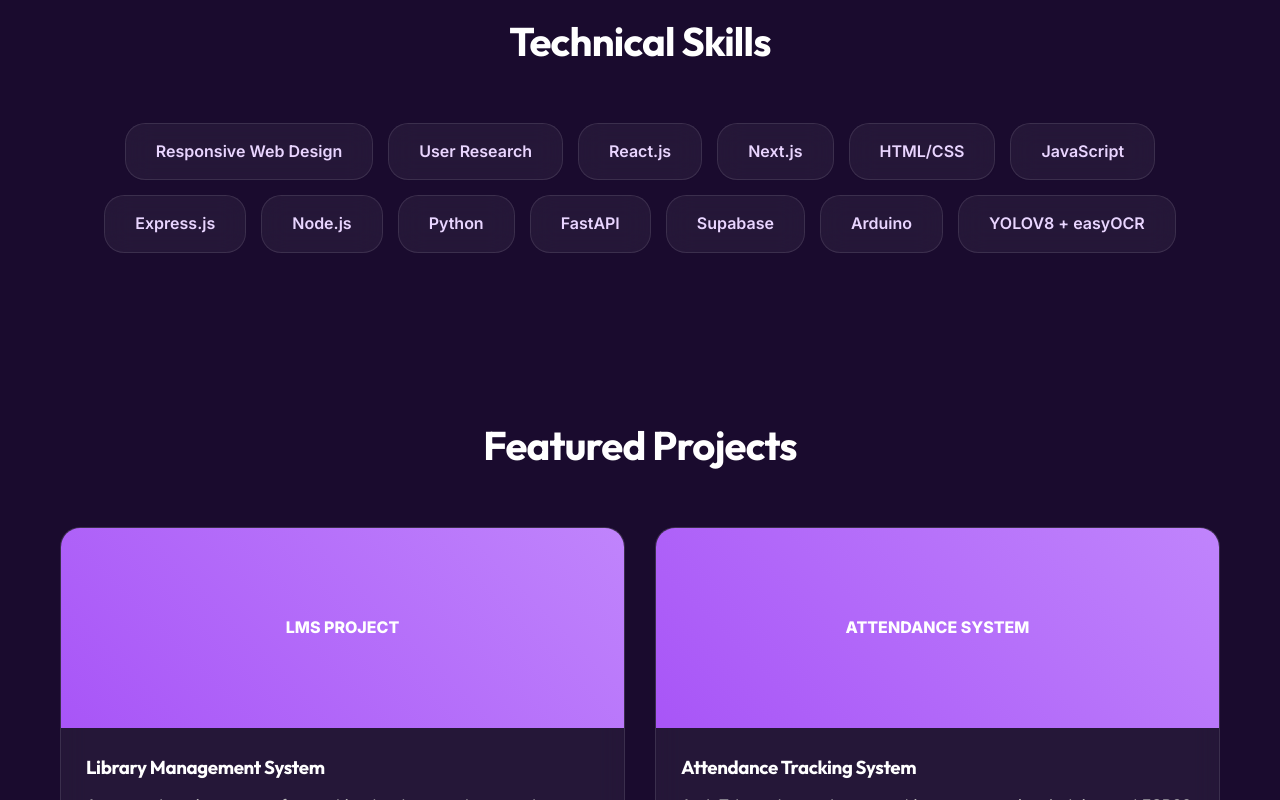
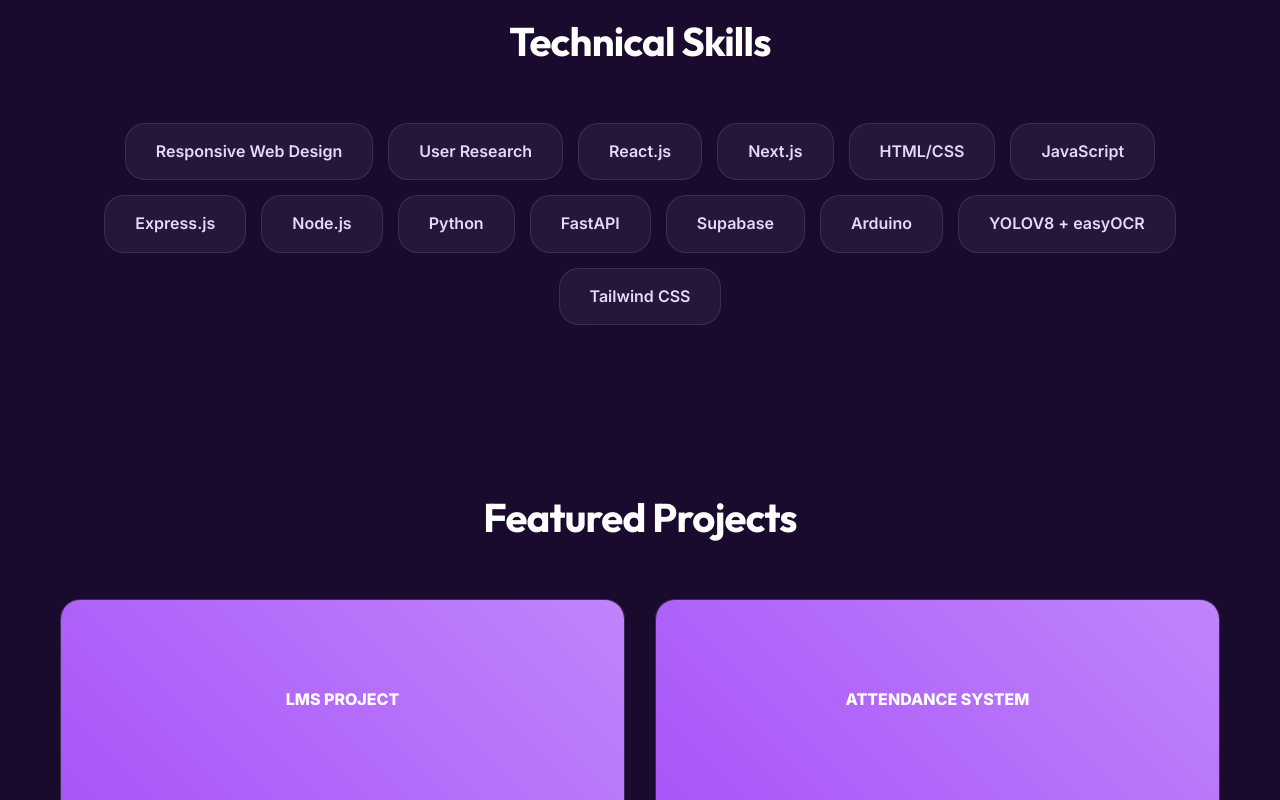
Before and after one commit to brendonjaze/Brendon-Portfolio, a Next.js app: page / in a window 1280 px wide. Shown: the part 1420-2220 px from the top of the page. Built offline with nearby package versions, Linux system fonts and the light colour scheme.

Commit message:
added skills

```diff
--- a/src/app/page.tsx
+++ b/src/app/page.tsx
@@ -76,7 +76,7 @@ export default function Home() {
         <section id="skills" style={{ padding: '80px 20px' }}>
           <h2 style={{ fontSize: '2.5rem', marginBottom: '50px', textAlign: 'center' }}>Technical Skills</h2>
           <div style={{ display: 'flex', flexWrap: 'wrap', gap: '15px', justifyContent: 'center' }}>
-            {['Responsive Web Design', 'User Research', 'React.js', 'Next.js', 'HTML/CSS', 'JavaScript', 'Express.js', 'Node.js', 'Python', 'FastAPI', 'Supabase', 'Arduino', 'YOLOV8 + easyOCR'].map((skill) => (
+            {['Responsive Web Design', 'User Research', 'React.js', 'Next.js', 'HTML/CSS', 'JavaScript', 'Express.js', 'Node.js', 'Python', 'FastAPI', 'Supabase', 'Arduino', 'YOLOV8 + easyOCR', 'Tailwind CSS'].map((skill) => (
               <div key={skill} className="glass" style={{ padding: '15px 30px', fontWeight: '600', color: 'var(--primary-light)' }}>
                 {skill}
               </div>
```
